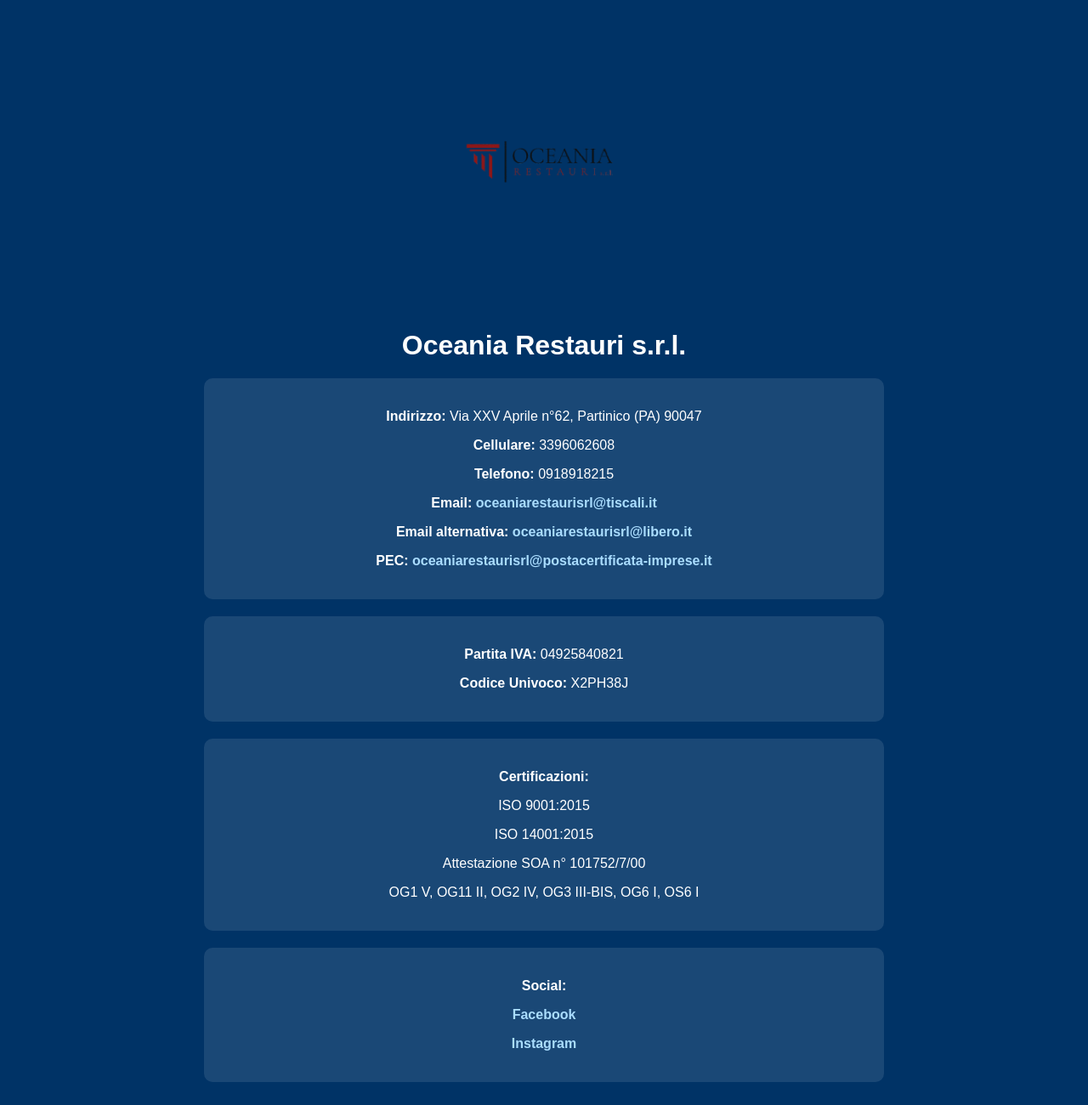
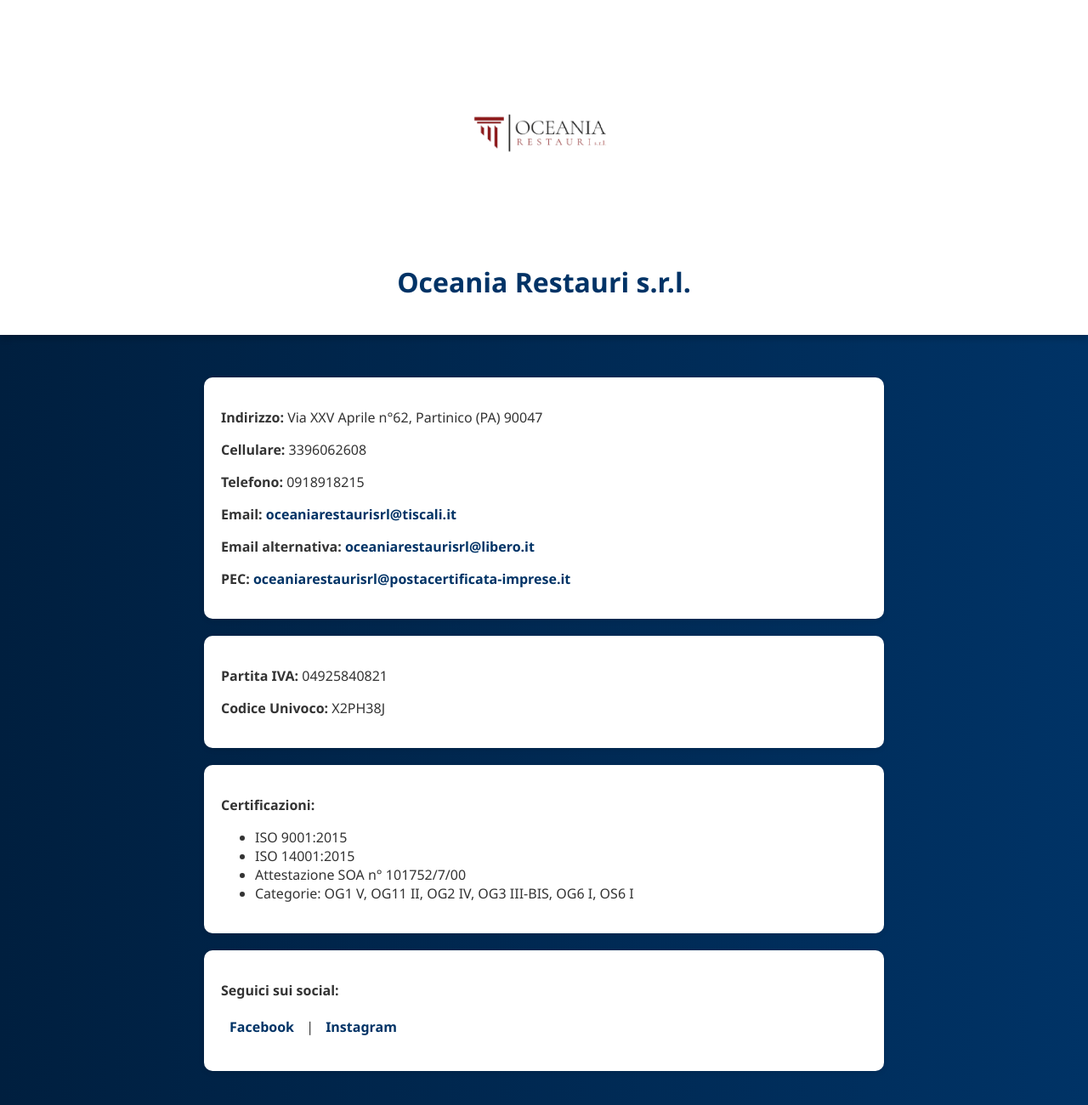
Before and after one commit to oceania-te/oceania-restauri, a plain HTML site: page index.html in a window 1280 px wide. Shown: the top 1300 px of the page at 85% size. Drawn offline with Linux system fonts and the light colour scheme.

Commit message:
Add files via upload

```diff
--- a/index.html
+++ b/index.html
@@ -7,45 +7,55 @@
     <title>Oceania Restauri s.r.l.</title>
     <style>
         body {
-            font-family: Arial, sans-serif;
-            background-color: #003366;
+            font-family: 'Segoe UI', Tahoma, Geneva, Verdana, sans-serif;
+            background: linear-gradient(to right, #001F3F, #003366);
             margin: 0;
             padding: 0;
-            color: #ffffff;
+            color: #333;
+        }
+        .header {
+            background-color: #ffffff;
+            padding: 20px;
+            text-align: center;
+            box-shadow: 0 4px 8px rgba(0,0,0,0.2);
+        }
+        .header img {
+            width: 180px;
+            margin: 10px 0;
+        }
+        .header h1 {
+            color: #003366;
+            margin-top: 10px;
         }
         .container {
             max-width: 800px;
-            margin: auto;
+            margin: 30px auto;
             padding: 20px;
-            text-align: center;
-        }
-        .logo img {
-            width: 200px;
-            margin: 30px 0;
         }
         .section {
-            background-color: rgba(255, 255, 255, 0.1);
+            background-color: #ffffff;
             padding: 20px;
-            margin-top: 20px;
+            margin-bottom: 20px;
             border-radius: 10px;
+            box-shadow: 0 2px 6px rgba(0,0,0,0.1);
         }
         a {
-            color: #aaddff;
+            color: #003366;
             text-decoration: none;
             font-weight: bold;
         }
-        h1 {
-            font-size: 2em;
-            margin-bottom: 10px;
+        .social a {
+            display: inline-block;
+            margin: 5px 10px;
         }
     </style>
 </head>
 <body>
+    <div class="header">
+        <img src="Logo__1_-1-removebg-preview.png" alt="Logo Oceania Restauri">
+        <h1>Oceania Restauri s.r.l.</h1>
+    </div>
     <div class="container">
-        <div class="logo">
-            <img src="Logo__1_-1-removebg-preview.png" alt="Logo Oceania Restauri">
-        </div>
-        <h1>Oceania Restauri s.r.l.</h1>
         <div class="section">
             <p><strong>Indirizzo:</strong> Via XXV Aprile n°62, Partinico (PA) 90047</p>
             <p><strong>Cellulare:</strong> 3396062608</p>
@@ -60,15 +70,17 @@
         </div>
         <div class="section">
             <p><strong>Certificazioni:</strong></p>
-            <p>ISO 9001:2015</p>
-            <p>ISO 14001:2015</p>
-            <p>Attestazione SOA n° 101752/7/00</p>
-            <p>OG1 V, OG11 II, OG2 IV, OG3 III-BIS, OG6 I, OS6 I</p>
+            <ul>
+                <li>ISO 9001:2015</li>
+                <li>ISO 14001:2015</li>
+                <li>Attestazione SOA n° 101752/7/00</li>
+                <li>Categorie: OG1 V, OG11 II, OG2 IV, OG3 III-BIS, OG6 I, OS6 I</li>
+            </ul>
         </div>
-        <div class="section">
-            <p><strong>Social:</strong></p>
-            <p><a href="https://www.facebook.com/p/Oceania-Restauri-srl-100057210680032/?locale=it_IT" target="_blank">Facebook</a></p>
-            <p><a href="https://www.instagram.com/terranova_tony__/" target="_blank">Instagram</a></p>
+        <div class="section social">
+            <p><strong>Seguici sui social:</strong></p>
+            <p><a href="https://www.facebook.com/p/Oceania-Restauri-srl-100057210680032/?locale=it_IT" target="_blank">Facebook</a> |
+            <a href="https://www.instagram.com/terranova_tony__/" target="_blank">Instagram</a></p>
         </div>
     </div>
 </body>
```
